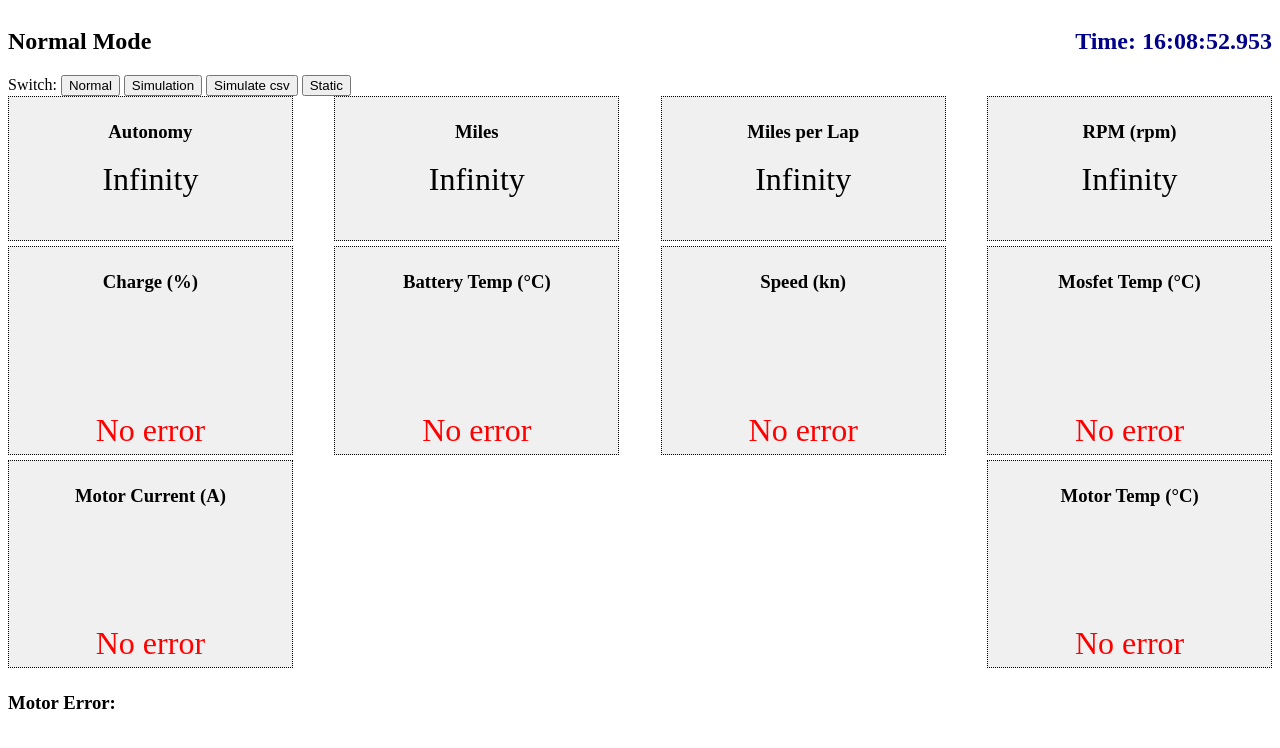
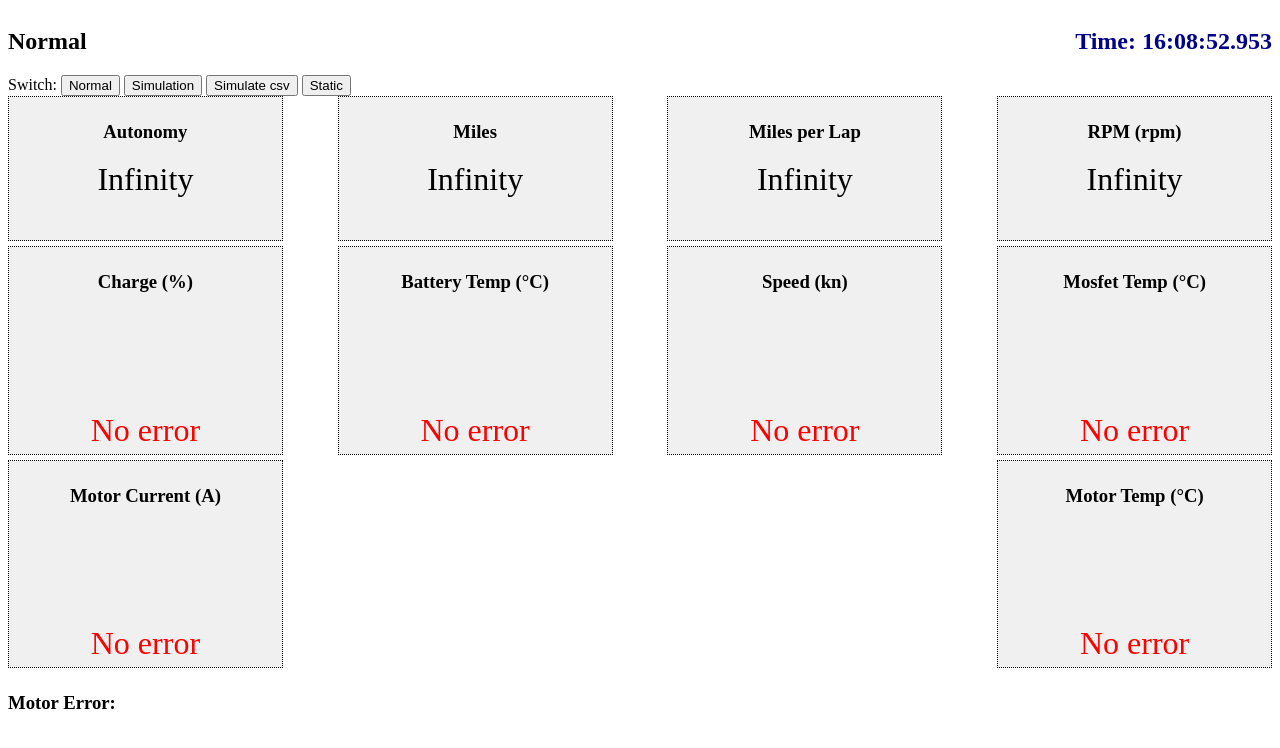
Before and after one commit to ntua-el20069/oceanos-visualization-2024, a Flask app: page / in a window 1280 px wide. Shown: the top 748 px of the page. Run offline with Flask 2, Linux system fonts and the light colour scheme; some libraries are stand-ins or nearby versions.

Commit message:
css changes

```diff
--- a/static/functions/events.js
+++ b/static/functions/events.js
@@ -5,9 +5,9 @@ let modeText = '';
 function changeSimulate(modeInput){
     mode = modeInput;
      switch (mode){
-        case 'Normal': modeText = "Normal Mode"; break;
+        case 'Normal': modeText = "Normal"; break;
         case 'Simulation': modeText = "Simulation"; break;
-        case 'Simulate csv': modeText = "Simulate CSV"; break;
+        case 'Simulate csv': modeText = "CSV"; break;
         case 'Static': modeText = 'Static Mode'
     }
 
@@ -37,7 +37,7 @@ setInterval(function() {
             if(mode=='Simulation'){
                 data.change(randomFloat, error);
                 document.querySelector('#time').textContent = '';
-                let motor_error = `We appreciate Indian support`;
+                let motor_error = `We appreciate Indian`;
                 if(Math.random() < 0.5) motor_error = '';
                 document.querySelector('#motorError').textContent = motor_error;
             }
--- a/static/styles/styles.css
+++ b/static/styles/styles.css
@@ -27,7 +27,7 @@ h1 span {
 }
 .visualization {
   display: inline-block;
-  padding: 5px 15px;
+  padding: 5px 10px;
   border: 1px dotted;
   overflow: hidden;
 
@@ -86,7 +86,7 @@ output { /* for errors */
         margin: 0.1em 0em 0.5em;
     }
     h3 {
-        font-size: 1.1em;
+        font-size: 0.9em;
     }
 }
 
--- a/templates/telemetry.html
+++ b/templates/telemetry.html
@@ -25,7 +25,7 @@
 
     <body>
         <div id="titles">
-            <h2 id="mode" style="display: inline-block;">Normal Mode</h2>
+            <h2 id="mode" style="display: inline-block;">Normal</h2>
             <h2 id="timeLabel" class="time">Time: <strong id="time" class="time" ></strong></h2>
         </div>
         <div id="buttons">
```
